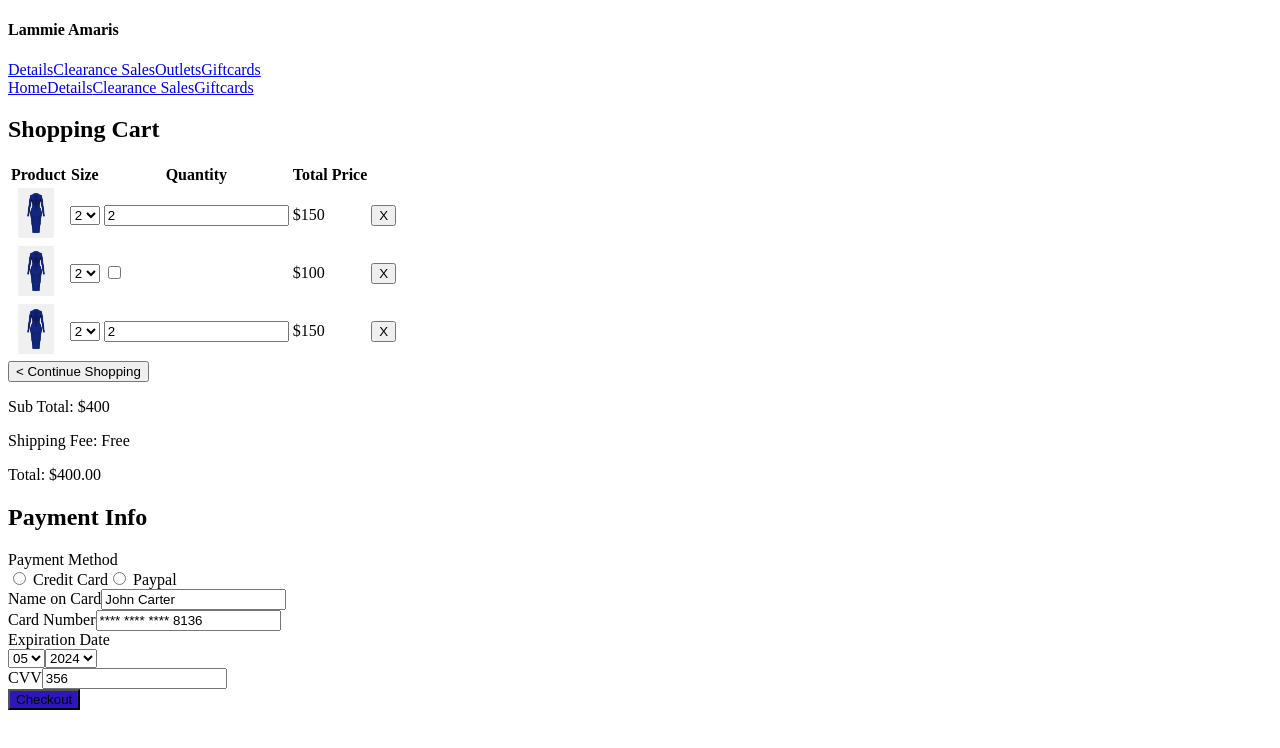
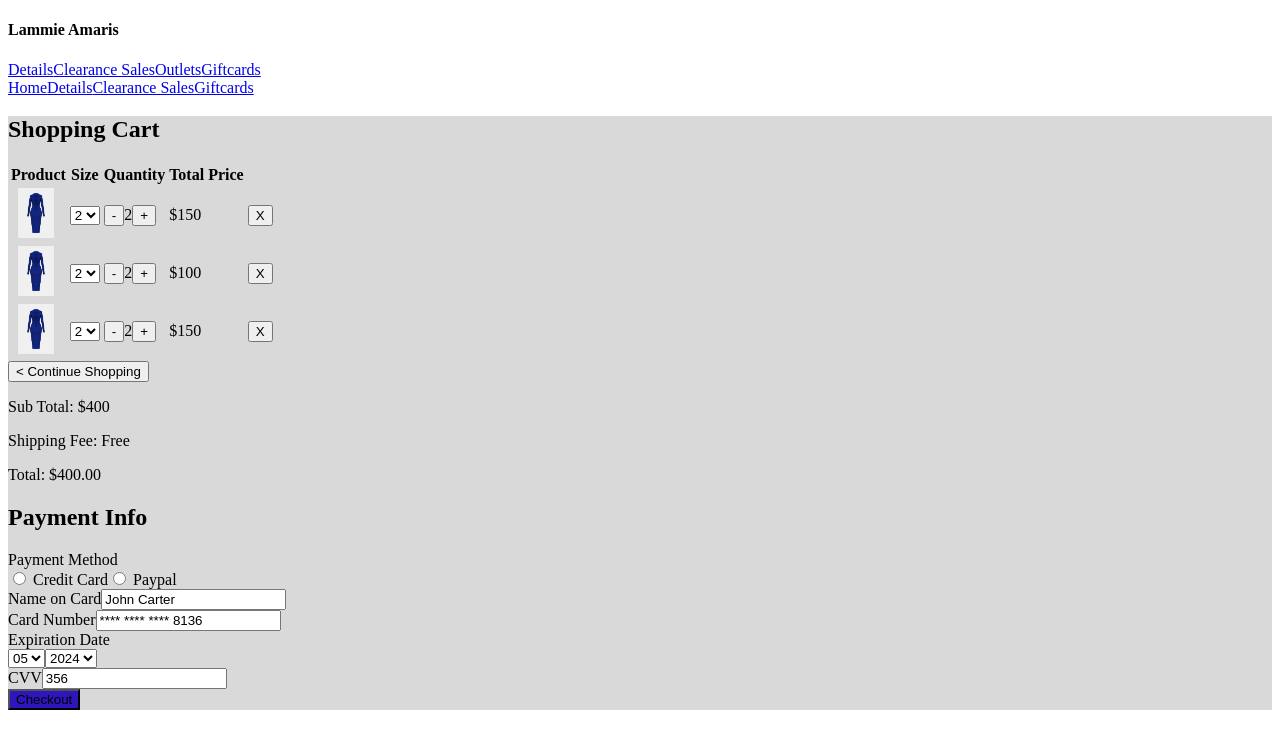
Before and after one commit to just-jinad/hngtasktwo_lammieStores, a Next.js app: page /payment in a window 1280 px wide. Shown: the top 748 px of the page. Built offline with nearby package versions, Linux system fonts and the light colour scheme.

Commit message:
updated the payment page

```diff
--- a/src/app/payment/page.jsx
+++ b/src/app/payment/page.jsx
@@ -5,12 +5,12 @@ import Cartnav from "../components/lammiecart/Cartnav";
 const page = () => {
   return (
     <>
-     <Cartnav/>
+      <Cartnav />
 
-      <section className="min-h-screen bg-gray-100 py-10">
+      <section className="min-h-screen py-10" style={{backgroundColor:'#d9d9d9'}}>
         <div className="container p-3 mx-auto grid grid-cols-1 lg:grid-cols-3 gap-8">
           {/* Shopping Cart Section */}
-          <div className="lg:col-span-2  p-6 shadow-md rounded-lg bg-gray-100">
+          <div className="lg:col-span-2 bg-white p-6 shadow-md rounded-lg">
             <h2 className="text-xl font-bold mb-4">Shopping Cart</h2>
             <div className="overflow-x-auto">
               <table className="min-w-full">
@@ -27,7 +27,12 @@ const page = () => {
                   {/* Cart Item 1 */}
                   <tr className="border-b">
                     <td className="p-2">
-                      <Image src="/lammieblue.png" width={50} height={50} alt="product" />
+                      <Image
+                        src="/lammieblue.png"
+                        width={50}
+                        height={50}
+                        alt="product"
+                      />
                     </td>
                     <td className="p-2">
                       <select className="border rounded">
@@ -35,7 +40,17 @@ const page = () => {
                       </select>
                     </td>
                     <td className="p-2">
-                      <input type="number" className="border rounded w-12" value="2" />
+                      <div className="flex items-center">
+                        <button className="h-6 w-6 bg-white border rounded-l">
+                          -
+                        </button>
+                        <span className="h-6 w-6 flex items-center justify-center border-t border-b">
+                          2
+                        </span>
+                        <button className="h-6 w-6 bg-white border rounded-r">
+                          +
+                        </button>
+                      </div>
                     </td>
                     <td className="p-2">$150</td>
                     <td className="p-2 text-right">
@@ -45,7 +60,12 @@ const page = () => {
                   {/* Cart Item 2 */}
                   <tr className="border-b">
                     <td className="p-2">
-                      <Image src="/lammieblue.png" width={50} height={50} alt="product" />
+                      <Image
+                        src="/lammieblue.png"
+                        width={50}
+                        height={50}
+                        alt="product"
+                      />
                     </td>
                     <td className="p-2">
                       <select className="border rounded">
@@ -53,16 +73,32 @@ const page = () => {
                       </select>
                     </td>
                     <td className="p-2">
-                      <input type="checkbox" className="border rounded w-12" value="" />
+                      <div className="flex items-center">
+                        <button className="h-6 w-6 bg-white border rounded-l">
+                          -
+                        </button>
+                        <span className="h-6 w-6 flex items-center justify-center border-t border-b">
+                          2
+                        </span>
+                        <button className="h-6 w-6 bg-white border rounded-r">
+                          +
+                        </button>
+                      </div>
                     </td>
                     <td className="p-2">$100</td>
                     <td className="p-2 text-right">
-                    <button className="">X</button>                    </td>
+                      <button className="">X</button>
+                    </td>
                   </tr>
                   {/* Cart Item 3 */}
                   <tr className="border-b">
                     <td className="p-2">
-                      <Image src="/lammieblue.png" width={50} height={50} alt="product" />
+                      <Image
+                        src="/lammieblue.png"
+                        width={50}
+                        height={50}
+                        alt="product"
+                      />
                     </td>
                     <td className="p-2">
                       <select className="border rounded">
@@ -70,11 +106,22 @@ const page = () => {
                       </select>
                     </td>
                     <td className="p-2">
-                      <input type="number" className="border rounded w-12" value="2" />
+                      <div className="flex items-center">
+                        <button className="h-6 w-6 bg-white border rounded-l">
+                          -
+                        </button>
+                        <span className="h-6 w-6 flex items-center justify-center border-t border-b">
+                          2
+                        </span>
+                        <button className="h-6 w-6 bg-white border rounded-r">
+                          +
+                        </button>
+                      </div>
                     </td>
                     <td className="p-2">$150</td>
                     <td className="p-2 text-right">
-                    <button className="">X</button>                    </td>
+                      <button className="">X</button>
+                    </td>
                   </tr>
                 </tbody>
               </table>
@@ -96,7 +143,8 @@ const page = () => {
               <label className="block mb-2 font-bold">Payment Method</label>
               <div className="flex space-x-4">
                 <label className="flex items-center">
-                  <input type="radio" name="payment" className="mr-2" /> Credit Card
+                  <input type="radio" name="payment" className="mr-2" /> Credit
+                  Card
                 </label>
                 <label className="flex items-center">
                   <input type="radio" name="payment" className="mr-2" /> Paypal
@@ -105,11 +153,19 @@ const page = () => {
             </div>
             <div className="mb-4">
               <label className="block mb-2 font-bold">Name on Card</label>
-              <input type="text" className="border rounded w-full p-2" defaultValue="John Carter" />
+              <input
+                type="text"
+                className="border rounded w-full p-2"
+                defaultValue="John Carter"
+              />
             </div>
             <div className="mb-4">
               <label className="block mb-2 font-bold">Card Number</label>
-              <input type="text" className="border rounded w-full p-2" defaultValue="**** **** **** 8136" />
+              <input
+                type="text"
+                className="border rounded w-full p-2"
+                defaultValue="**** **** **** 8136"
+              />
             </div>
             <div className="mb-4 flex space-x-4">
               <div className="flex-1">
@@ -125,7 +181,11 @@ const page = () => {
               </div>
               <div className="flex-1">
                 <label className="block mb-2 font-bold">CVV</label>
-                <input type="text" className="border rounded w-full p-2" defaultValue="356" />
+                <input
+                  type="text"
+                  className="border rounded w-full p-2"
+                  defaultValue="356"
+                />
               </div>
             </div>
             <button
```
